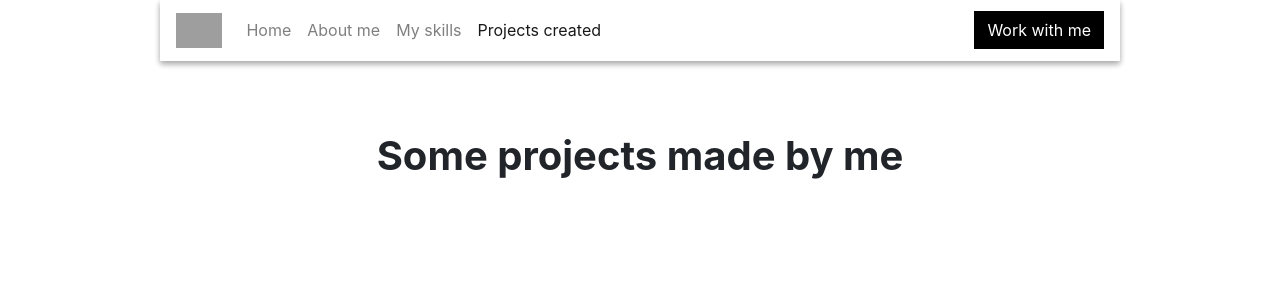
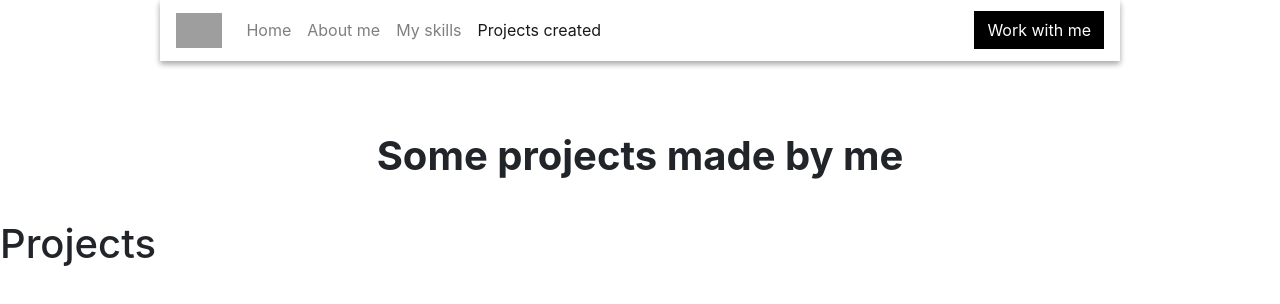
Before and after one commit to AlejandroMilan/MilanPortfolio, a Nuxt app: page /projects in a window 1280 px wide. Shown: the top 304 px of the page. Built offline with nearby package versions, Linux system fonts and the light colour scheme; grey boxes are pictures that could not be loaded.

Commit message:
Project list component added to projects page

```diff
--- a/pages/projects.vue
+++ b/pages/projects.vue
@@ -1,16 +1,19 @@
 <template>
   <main>
     <ProjectsTitle></ProjectsTitle>
+    <ProjectList></ProjectList>
   </main>
 </template>
 
 <script lang="ts">
 import Vue from 'vue'
 import ProjectsTitle from '~/components/projects_page-components/ProjectsTitle.vue'
+import ProjectList from '~/components/projects_page-components/ProjectList.vue'
 
 export default Vue.extend({
   components: {
     ProjectsTitle,
+    ProjectList,
   },
 })
 </script>
```
